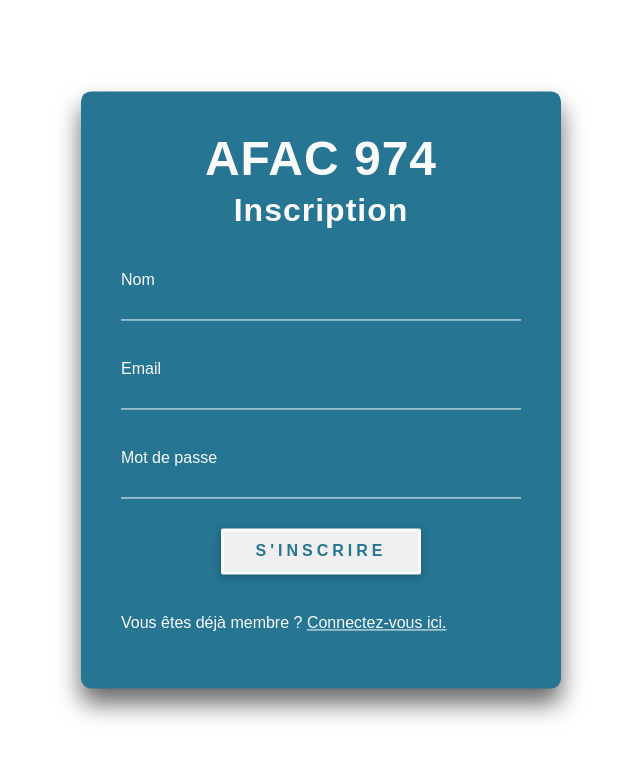
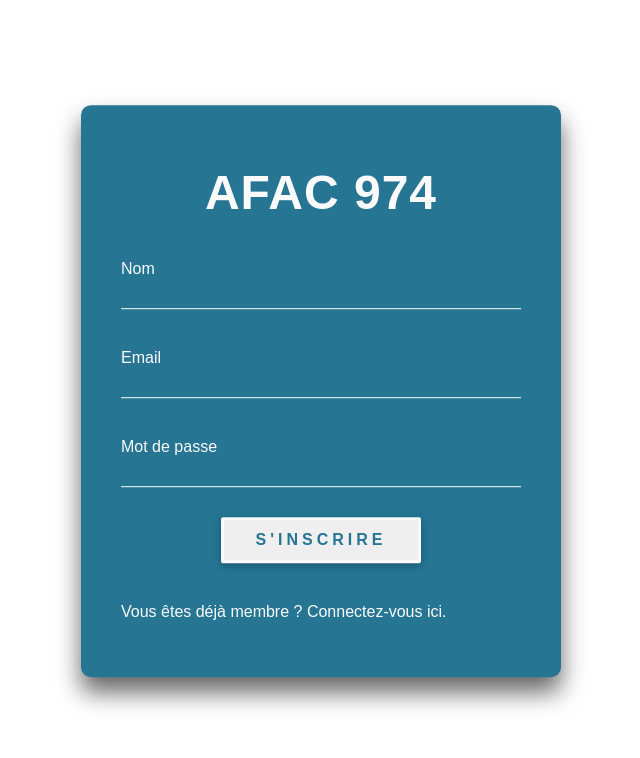
Before and after one commit to WildCodeSchool/2023-02-JS-Lille-project-3-groupe1, a React (Vite) app in the folder frontend/: page /register in a window 1280 px wide. Shown: the top 758 px of the page, without its empty margins (319-959 px from the left). Built offline with nearby package versions, Linux system fonts and the light colour scheme.

Commit message:
modifications

```diff
--- a/frontend/src/page/FormLogin/FormLogin.jsx
+++ b/frontend/src/page/FormLogin/FormLogin.jsx
@@ -1,6 +1,7 @@
 import React, { useState, useEffect } from "react";
+import PropTypes from "prop-types";
 import axios from "axios";
-import "../FormLogin/FormLoginStyle.scss";
+import "./FormLoginStyle.scss";
 
 function FormLogin({ onFormOpen, onFormClose }) {
   const [formData, setFormData] = useState({
@@ -43,18 +44,16 @@ function FormLogin({ onFormOpen, onFormClose }) {
   }, [onFormOpen, onFormClose]);
 
   return (
-
     <div className="login-box">
-        <p>
+      <div>
         <a href="/" className="title-form">
           AFAC 974
         </a>
-          <br />
-          <p className="information-section-text">Connexion</p>
-        </p>
+      </div>
       <form onSubmit={handleSubmit}>
         {/* Champ de saisie de l'email */}
         <div className="user-box">
+          <label htmlFor="email">Email</label>
           <input
             type="email"
             id="email"
@@ -64,10 +63,10 @@ function FormLogin({ onFormOpen, onFormClose }) {
             onChange={handleChange}
             required
           />
-            <label htmlFor="email">Email</label>
         </div>
         {/* Champ de saisie du mot de passe */}
         <div className="user-box">
+          <label htmlFor="password">Mot de passe</label>
           <input
             type="password"
             name="password"
@@ -76,25 +75,27 @@ function FormLogin({ onFormOpen, onFormClose }) {
             onChange={handleChange}
             required
           />
-
-            <label>Mot de passe</label>
         </div>
         {/* Bouton de connexion */}
         <div className="button-container">
-            <button>Se connecter</button>
+          <button type="submit">Se connecter</button>
         </div>
       </form>
 
       {/* Lien pour créer un compte */}
       <p className="account-sign-up">
         Pas encore membre ?{" "}
-          <a href="register" className="suscribe">
+        <a href="/register" className="subscribe">
           Inscrivez-vous dès maintenant !
         </a>
       </p>
     </div>
-
   );
 }
 
+FormLogin.propTypes = {
+  onFormOpen: PropTypes.func.isRequired,
+  onFormClose: PropTypes.func.isRequired,
+};
+
 export default FormLogin;
--- a/frontend/src/page/FormLogin/FormLoginStyle.scss
+++ b/frontend/src/page/FormLogin/FormLoginStyle.scss
@@ -1,15 +1,6 @@
 @import "../../variable.scss";
 
 /* Importation des variables de style pour réutiliser les valeurs prédéfinies */
-
-.background-color{
-  background-color: linear-gradient(
-  0deg,
-  hsl(196deg 60% 36%) 0%,
-  hsl(198deg 32% 69%) 50%,
-  hsl(195deg 61% 89%) 100%
-);
-}
 /* Style de la boîte de connexion */
 .login-box {
   position: absolute;
@@ -26,32 +17,30 @@
   text-decoration: none;
   color: $color-div; /* Couleur du texte */
 
-  p:first-child {
+  .title-form{
     margin: 0 0 30px;
     padding: 0;
-    color: $color-div; /* Couleur du texte du premier paragraphe */
+    color: $color-div; /* Couleur du titre */
     text-align: center;
     font-size: $h1; /* Taille du titre du premier paragraphe */
     font-weight: bold;
     letter-spacing: 1px;
+    text-decoration: none;
+    display: flex;
+    justify-content: center;
+    margin-top: 20px;
   }
-  .information-section-text{
- display: flex;
+  .information-section-text {
+    display: flex;
     justify-content: center;
     font-size: $h2;
-    margin-top: 6px;
   }
 
   // titre formulaire cliquable et sans surlignement ni changement de couleur
-.title-form{
-  text-decoration: none;
-    color: $color-div; /* Couleur des liens */
-}
   a:title-form {
     text-decoration: none;
     color: $color-div; /* Couleur des liens */
   }
-
   /* Style du conteneur des champs de saisie */
   .user-box {
     position: relative;
@@ -110,7 +99,7 @@
     box-shadow: 0 2px 10px rgba(0, 0, 0, 0.16), 0 3px 6px rgba(0, 0, 0, 0.1);
     color: $color-background-div;
     text-decoration: none;
-    transition: 0,5s ease all;
+    transition: 0, 5s ease all;
     z-index: 1;
   }
 
@@ -145,7 +134,11 @@
   }
 
   // section inscription
-  a.suscribe {
+  a:-webkit-any-link  {
+    color: $color-div;
+    text-decoration: none;
+  }
+  a:subscribe{
     color: $color-div;
     text-decoration: underline;
   }
--- a/frontend/src/page/FormRegister/FormRegister.jsx
+++ b/frontend/src/page/FormRegister/FormRegister.jsx
@@ -1,12 +1,13 @@
 import React, { useState, useEffect } from "react";
 import axios from "axios";
 import "../FormLogin/FormLoginStyle.scss";
+import PropTypes from "prop-types";
 
 function FormRegister({ onFormOpen, onFormClose }) {
   const [formData, setFormData] = useState({
-    name: "",
-    mail: "",
-    password: "",
+    name: "", // Champ pour le nom
+    mail: "", // Champ pour l'email
+    password: "", // Champ pour le mot de passe
   });
 
   const handleChange = (event) => {
@@ -31,24 +32,30 @@ function FormRegister({ onFormOpen, onFormClose }) {
   };
 
   useEffect(() => {
-    onFormOpen();
+    if (typeof onFormOpen === "function") {
+      onFormOpen();
+    }
     return () => {
-      onFormClose();
+      if (typeof onFormClose === "function") {
+        onFormClose();
+      }
     };
   }, [onFormOpen, onFormClose]);
 
   return (
-
     <div className="login-box">
-      <p>
-      <a href="/" className="title-form">
+      {/* En-tête du formulaire */}
+      <div>
+        <a href="/" className="title-form">
           AFAC 974
         </a>
-        <br />
-        <p className="information-section-text">Inscription</p>
-      </p>
+      </div>
+
+      {/* Formulaire d'inscription */}
       <form onSubmit={handleSubmit}>
+        {/* Champ de saisie du nom */}
         <div className="user-box">
+          <label htmlFor="name">Nom</label>
           <input
             type="text"
             name="name"
@@ -58,11 +65,11 @@ function FormRegister({ onFormOpen, onFormClose }) {
             onChange={handleChange}
             required
           />
-
-          <label>Nom</label>
         </div>
 
+        {/* Champ de saisie de l'email */}
         <div className="user-box">
+          <label htmlFor="email">Email</label>
           <input
             type="email"
             id="email"
@@ -72,10 +79,11 @@ function FormRegister({ onFormOpen, onFormClose }) {
             onChange={handleChange}
             required
           />
-          <label htmlFor="email">Email</label>
         </div>
 
+        {/* Champ de saisie du mot de passe */}
         <div className="user-box">
+          <label htmlFor="password">Mot de passe</label>
           <input
             type="password"
             name="password"
@@ -84,18 +92,18 @@ function FormRegister({ onFormOpen, onFormClose }) {
             onChange={handleChange}
             required
           />
-
-          <label>Mot de passe</label>
         </div>
 
+        {/* Bouton de soumission */}
         <div className="button-container">
           <button type="submit">S'inscrire</button>
         </div>
       </form>
 
+      {/* Lien pour se connecter */}
       <p className="account-sign-up">
         Vous êtes déjà membre ?{" "}
-        <a href="login" className="suscribe">
+        <a href="login" className="subscribe">
           Connectez-vous ici.
         </a>
       </p>
@@ -103,4 +111,10 @@ function FormRegister({ onFormOpen, onFormClose }) {
   );
 }
 
+// Spécification des types des propriétés attendues par le composant
+FormRegister.propTypes = {
+  onFormOpen: PropTypes.func.isRequired,
+  onFormClose: PropTypes.func.isRequired,
+};
+
 export default FormRegister;
--- a/package.json
+++ b/package.json
@@ -38,6 +38,7 @@
     "dotenv": "^16.3.1",
     "js-cookie": "^3.0.5",
     "mysql2": "^3.4.0",
+    "prop-types": "^15.8.1",
     "react-router-dom": "^6.11.2",
     "sass": "^1.62.1"
   }
```
Also changed, not shown: frontend/src/App.jsx (+12 -2 lines), 1 other file (tests, documents, lock files or other folders). Lines whose indentation alone changed are shown as unchanged.
